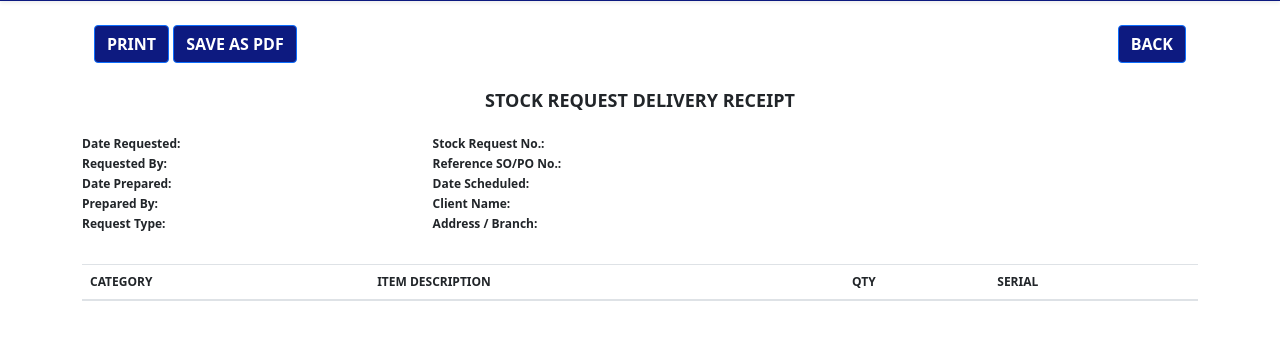
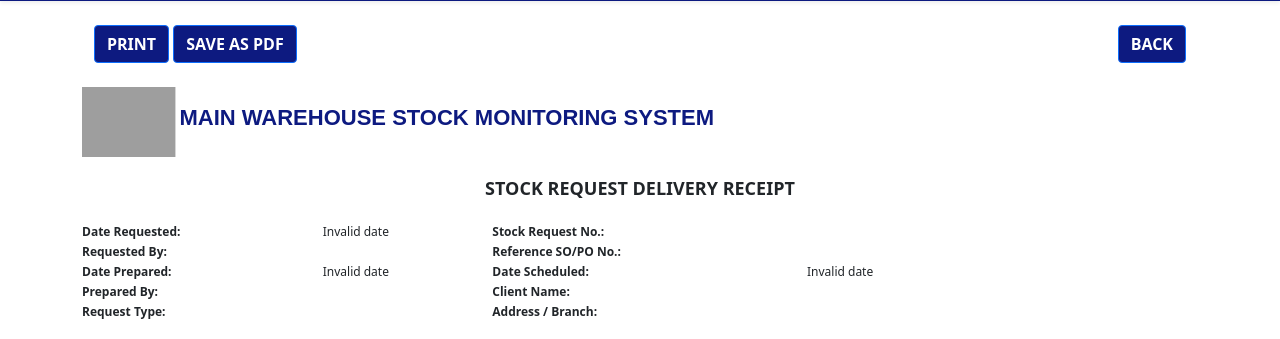
Before and after one commit to lancenacabuan/lsapp, a Laravel app: page /printRequest in a window 1280 px wide. Shown: the part 153-492 px from the top of the page. Run offline with Laravel 8, Linux system fonts and the light colour scheme; the visitor is signed in with stand-in values (Sample User, id 1); data that the repository does not hold is empty; parts of the project's set-up code (start-up, migrations or seed data) failed here and were passed over; some libraries are stand-ins or nearby versions; grey boxes are pictures that could not be loaded.

Commit message:
print receipt

```diff
--- a/resources/views/pages/stockRequest/printStockRequest.blade.php
+++ b/resources/views/pages/stockRequest/printStockRequest.blade.php
@@ -8,6 +8,12 @@
 </div>
 <br/>
 <div id="printPage" class="panel-body table-responsive" style="font-size: 12px; width: 100%;">
+    <div>
+    <img src="/storage/idsi.png" style="width: auto; height: 70px; border-right:1px solid #3333">
+    <span style="vertical-align: center; font-weight: bold; color: #0d1a80; font-family: Arial; font-size:22px; text-decoration: none;">
+    MAIN WAREHOUSE STOCK MONITORING SYSTEM</span>
+    </div>
+    <br/>
     <table cellspacing="0" cellpadding="0" style="width: 100%;">
         <col span="9" />
         <tr height="20">
@@ -18,7 +24,7 @@
         </tr>
         <tr height="20">
             <td colspan="2" height="20" style="font-weight: bold;">Date Requested:</td>
-            <td colspan="2">{{$list->req_date}}</td>
+            <td colspan="2" id="req_date">{{$list->req_date}}</td>
             <td>&nbsp;</td>
             <td colspan="2" style="font-weight: bold;">Stock Request No.:</td>
             <td colspan="2">{{$list->req_num}}</td>
@@ -32,10 +38,10 @@
         </tr>
         <tr height="20">
             <td colspan="2" height="20" style="font-weight: bold;">Date Prepared:</td>
-            <td colspan="2">{{$list2->prep_date}}</td>
+            <td colspan="2" id="prep_date">{{$list2->prep_date}}</td>
             <td>&nbsp;</td>
             <td colspan="2" style="font-weight: bold;">Date Scheduled:</td>
-            <td colspan="2">{{$list->sched}}</td>
+            <td colspan="2" id="sched">{{$list->sched}}</td>
         </tr>
         <tr height="20">
             <td colspan="2" height="20" style="font-weight: bold;">Prepared By:</td>
@@ -86,7 +92,7 @@
             <td>&nbsp;</td>
             <td>&nbsp;</td>
             <td colspan="2" style="font-weight: bold;">Received By:</td>
-            <td colspan="2">____________________</td>
+            <td colspan="2">______________________________</td>
         </tr>
         <tr height="20">
             <td height="20">&nbsp;</td>
@@ -95,7 +101,7 @@
             <td>&nbsp;</td>
             <td>&nbsp;</td>
             <td colspan="2" style="font-weight: bold;">Date Received:</td>
-            <td colspan="2">____________________</td>
+            <td colspan="2">______________________________</td>
         </tr>
     </table>
 </div>
@@ -103,5 +109,17 @@
 document.addEventListener("contextmenu", function(e){
     e.preventDefault();
 }, false);
+
+$(document).ready(function(){
+    var req_date = $('#req_date').html();
+    req_date = moment(req_date).format('dddd, MMMM D, YYYY, h:mm A');
+    $('#req_date').html(req_date);
+    var prep_date = $('#prep_date').html();
+    prep_date = moment(prep_date).format('dddd, MMMM D, YYYY, h:mm A');
+    $('#prep_date').html(prep_date);
+    var sched = $('#sched').html();
+    sched = moment(sched).format('dddd, MMMM D, YYYY');
+    $('#sched').html(sched);
+});
 </script>
 @endsection
```
